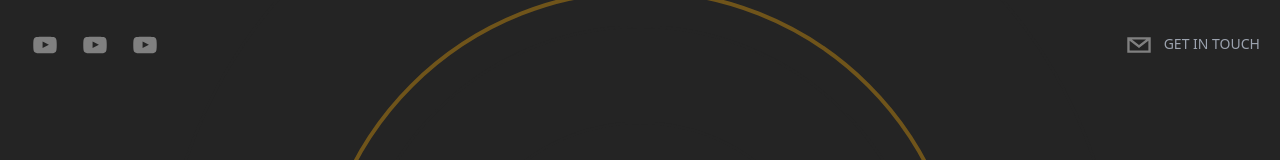
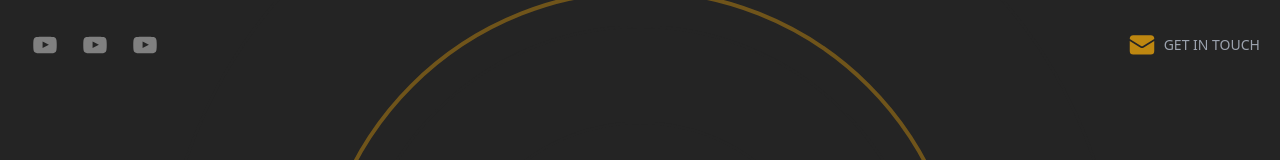
Before and after one commit to AlikanakelaKarwowski/portfolio, a Next.js app: page / in a window 1280 px wide. Shown: the top 160 px of the page. Built offline with nearby package versions, Linux system fonts and the light colour scheme.

Commit message:
fixed issue with rendering social icon using link

```diff
--- a/components/Header.tsx
+++ b/components/Header.tsx
@@ -2,6 +2,7 @@ import React from "react";
 import { SocialIcon } from "react-social-icons";
 import { motion } from "framer-motion";
 import Link from "next/link";
+import { EnvelopeIcon } from "@heroicons/react/24/solid";
 type Props = {};
 
 export default function Header({}: Props) {
@@ -23,11 +24,11 @@ export default function Header({}: Props) {
                 }}
                 className="flex flex-row items-center"
             >
-                {/* {Social Icons} */}
                 <SocialIcon url="https://www.youtube.com/@pchelphubdiscord" fgColor="gray" bgColor="transparent" />
                 <SocialIcon url="https://www.youtube.com/@pchelphubdiscord" fgColor="gray" bgColor="transparent" />
                 <SocialIcon url="https://www.youtube.com/@pchelphubdiscord" fgColor="gray" bgColor="transparent" />
             </motion.div>
+            <Link href="#contact">
                 <motion.div
                     initial={{
                         x: 500,
@@ -44,11 +45,10 @@ export default function Header({}: Props) {
                     }}
                     className="flex flex-row items-center text-gray-300 cursor-pointer"
                 >
-                <Link href="#contact">
-                    <SocialIcon className="cursor-pointer" network="email" fgColor="gray" bgColor="transparent" />
+                    <EnvelopeIcon className="cursor-pointer mx-2 text-[#F7AB0A] h-7 w-7 animate-pulse" />
                     <p className="uppercase hidden md:inline-flex text-sm text-gray-400">Get In Touch</p>
+                </motion.div>
             </Link>
-            </motion.div>
         </header>
     );
 }
```
Lines whose indentation alone changed are shown as unchanged.
